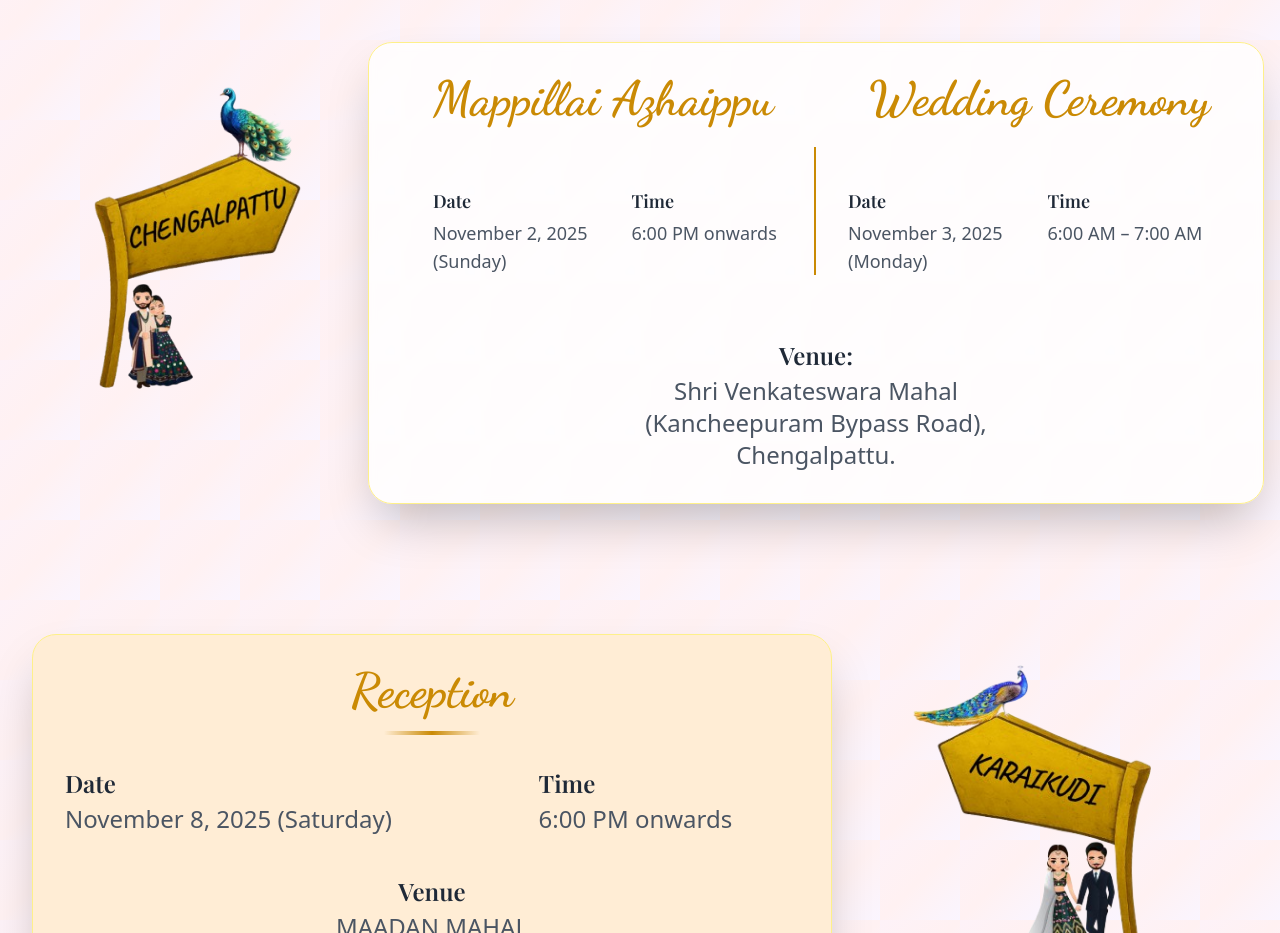
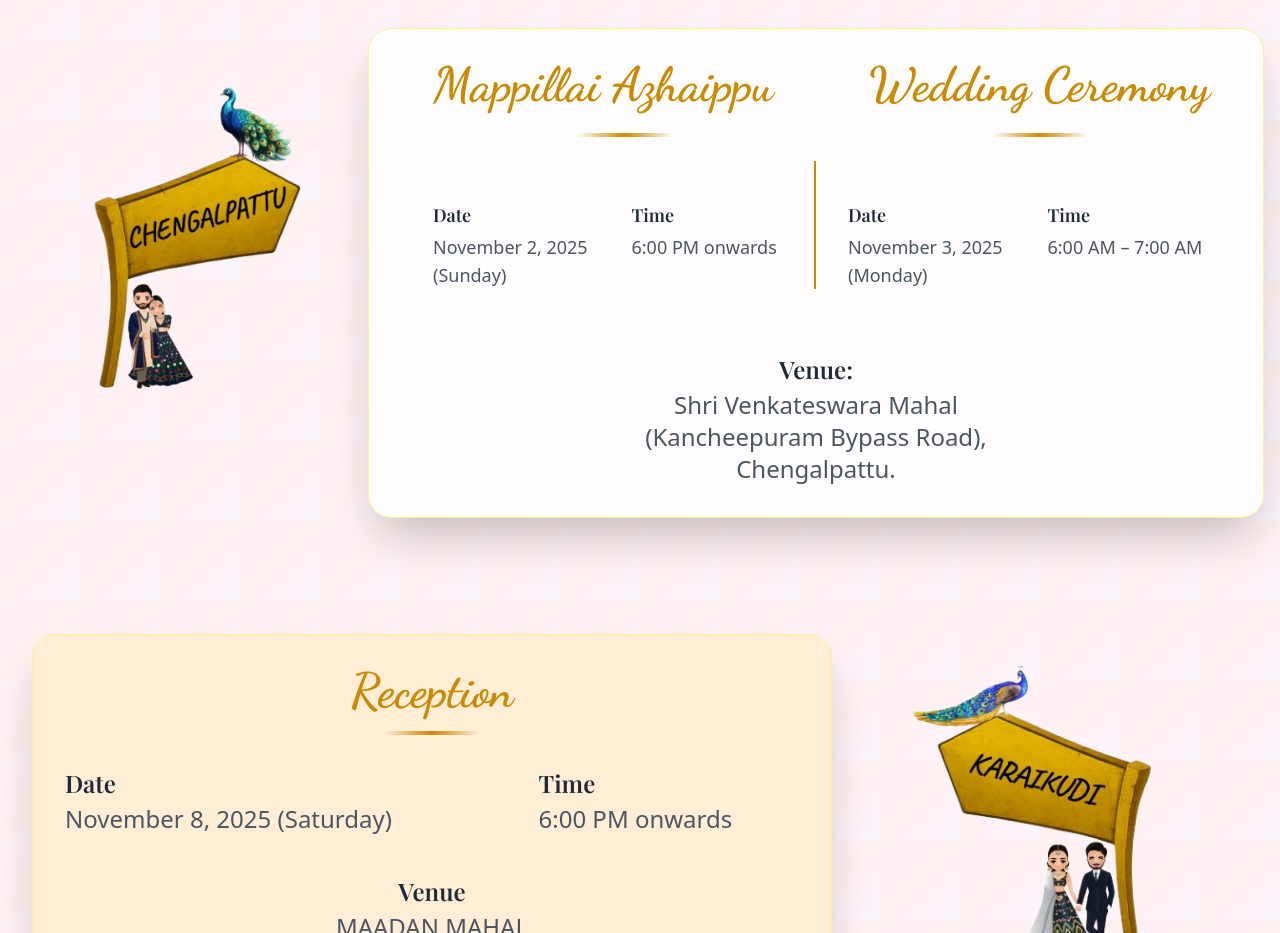
Before and after one commit to Dhanush20040529/wedding, a plain HTML site: page index.html in a window 1280 px wide. Shown: the part 920-1853 px from the top of the page. Drawn offline with nearby package versions, Linux system fonts and the light colour scheme; a web font is replaced by a local one.

Commit message:
updated files

```diff
--- a/index.html
+++ b/index.html
@@ -116,6 +116,8 @@
                 <div class="grid md:grid-cols-2">
                     <div class="space-y-6  w-50% ml-8 max-sm:ml-auto ">
                          <h1 class="script-font text-5xl font-bold text-yellow-600 mb-4 max-sm:text-center">Mappillai Azhaippu</h1>
+                         <div class="w-24 h-1 bg-gradient-to-r from-transparent via-yellow-600 to-transparent mx-auto"></div>
+
                         <div class="grid grid-cols-2 gap-4 text-lg md:border-r-2 border-yellow-600 max-sm:text-base">
 
                             <div class="mt-10  max-sm:ml-8">
@@ -132,6 +134,7 @@
                     </div>
                     <div class="space-y-6 w-50% ml-8 max-sm:mt-16 max-sm:border-t-2 border-yellow-600 max-sm:m-auto">
                            <h1 class="script-font text-5xl font-bold text-yellow-600 mb-4 text-center max-sm:mt-10">Wedding Ceremony</h1>
+                           <div class="w-24 h-1 bg-gradient-to-r from-transparent via-yellow-600 to-transparent mx-auto"></div>
                         <div class="grid grid-cols-2 gap-4 text-lg  max-sm:ml-auto max-sm:text-base">
                             <div class="mt-10">
                                 <h4 class="elegant-font font-semibold text-gray-800 mb-1">Date</h4>
```
Also changed, not shown: img/image.png (deleted), img/img.png (added).
